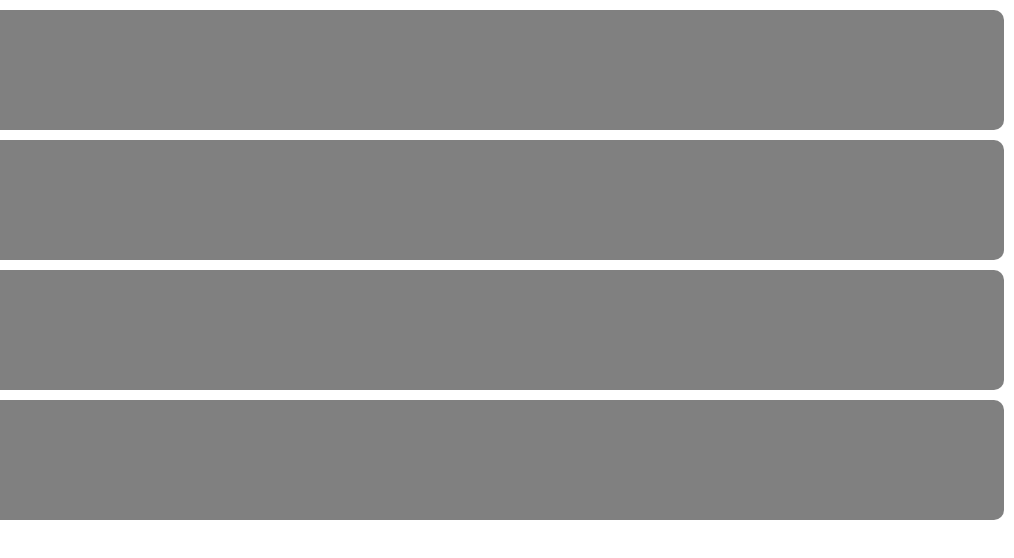
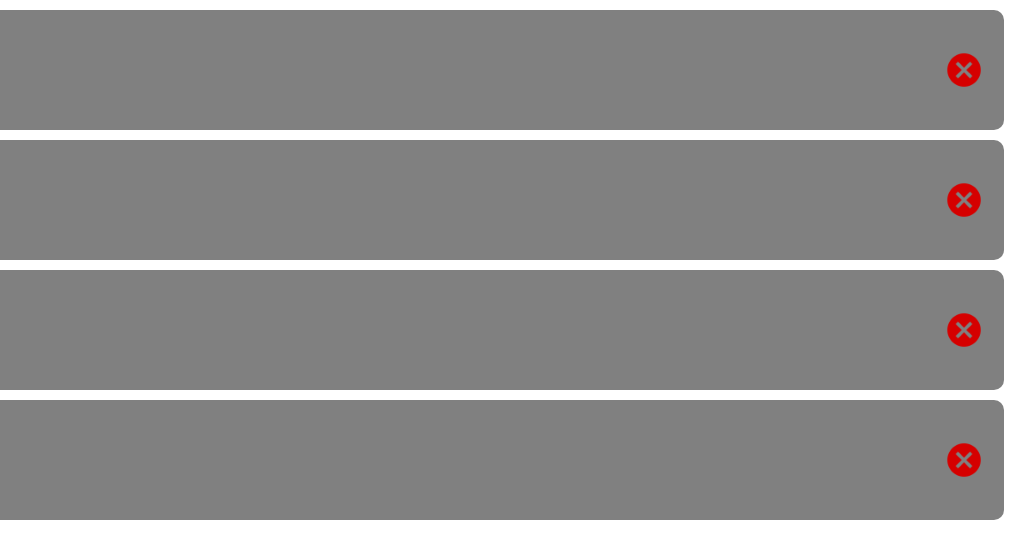
Before and after one commit to BondAlex-maker/UserCardListExampleWithDeleteButton, a plain HTML site: page index.html in a window 1280 px wide. Shown: the full height of the page, 266-1280 px from the left. Drawn offline with Linux system fonts and the light colour scheme.

Commit message:
Create:  remove function

```diff
--- a/assets/css/style.css
+++ b/assets/css/style.css
@@ -36,3 +36,10 @@
     transform: translate(-50%, -50%);
 
 }
+
+.deleteButton{
+
+    margin-left: auto;
+    width: 40px;
+    cursor: pointer;
+}
--- a/index.html
+++ b/index.html
@@ -47,24 +47,6 @@
     appendUsersListItems(userListElem, users);
 
 
-
-
-
-
-
-
-
-
-
-
-
-
-
-
-
-
-
-
     function appendUsersListItems(usersListElem, users) {
         users.forEach(
             user => {
@@ -76,9 +58,8 @@
     function createUserListItemElem(user) {
 
         const userListItemElem = document.createElement("li");
-
-        userListItemElem.append( createUserCardElem(user) );
-
+        userListItemElem.setAttribute("id", user.id);
+        userListItemElem.append(createUserCardElem(user));
         return userListItemElem;
     }
 
@@ -89,6 +70,7 @@
 
         userCardWrapperElem.append(createUserPictureElem(user));
         userCardWrapperElem.append(createUserFullNameElem(user));
+        userCardWrapperElem.append(createDeleteButtonElem(user));
 
         return userCardWrapperElem
     }
@@ -98,14 +80,14 @@
         userPictureElem.setAttribute('src', imageSrc ? imageSrc : "./assets/icons/user_icon.png");
         userPictureElem.setAttribute("alt", "user picture");
 
-        return  userPictureElem;
+        return userPictureElem;
     }
 
     function createUserPictureElem(user) {
         const userPictureContainerElem = document.createElement("div");
         userPictureContainerElem.classList.add('userPictureContainer');
 
-        userPictureContainerElem.append( getUserPictureElem(user) );
+        userPictureContainerElem.append(getUserPictureElem(user));
 
         return userPictureContainerElem;
     }
@@ -118,6 +100,27 @@
         return userFullNameElem;
     }
 
+
+    function createDeleteButtonElem({id: userId}) {
+        const deleteButtonElem = document.createElement('img');
+
+        deleteButtonElem.classList.add('deleteButton');
+        deleteButtonElem.setAttribute('src', './assets/icons/cross.png');
+        deleteButtonElem.setAttribute('alt', 'DELETE');
+
+        deleteButtonElem.addEventListener('click', (event) => {
+
+            event.stopPropagation();
+            const userListItemElem = document.getElementById(userId);
+            userListItemElem.remove();
+
+        });
+
+        return deleteButtonElem;
+
+    }
+
+
 </script>
 </body>
 </html>
```
Also changed, not shown: test.html (+4 -3 lines), assets/icons/cross.png (added).
